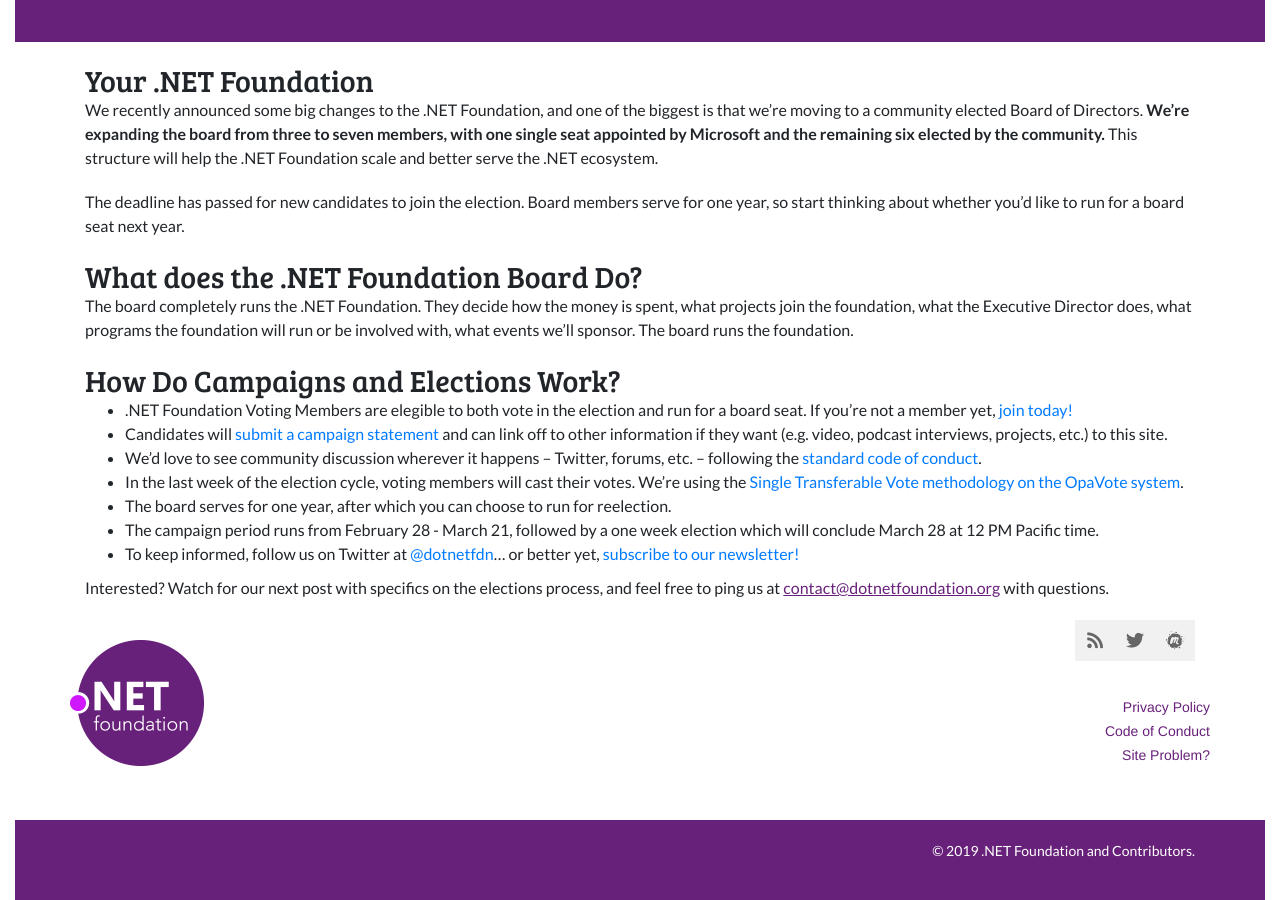
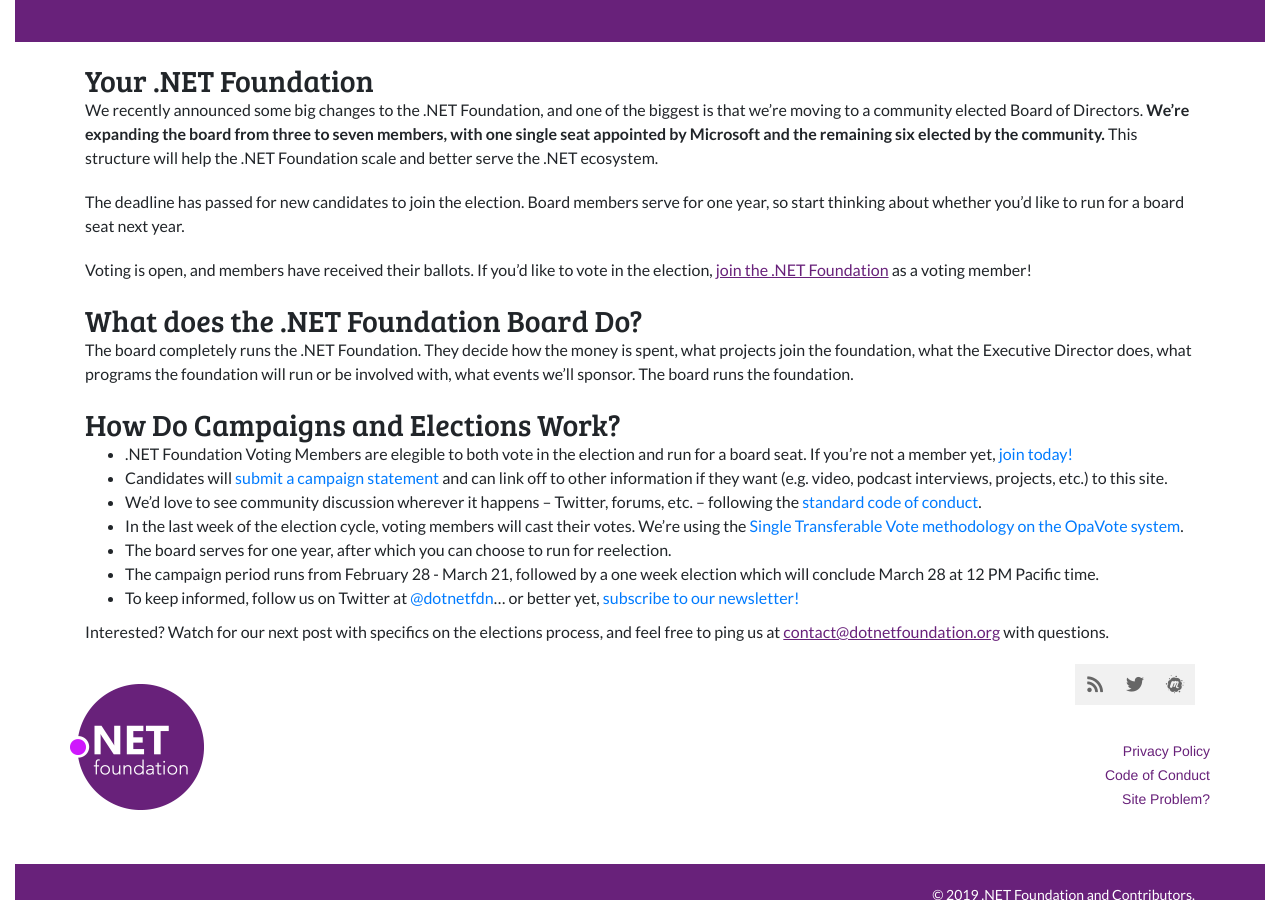
Before and after one commit to dotnet-foundation/election, a Jekyll site: the page built from index.md, in a window 1280 px wide and 900 px high, scrolled down 472 px. Built offline with Jekyll 4.4.1, drawn with Linux system fonts in a browser that asks for light colours; nearby versions of some CDN libraries; our own code applies the rules of GitHub Pages for plain Markdown files; comment, search, counter and statistics services are not loaded.

Commit message:
Update index.md

```diff
--- a/index.md
+++ b/index.md
@@ -6,7 +6,7 @@ title: .NET Foundation Board Member Elections
 
 We recently announced some big changes to the .NET Foundation, and one of the biggest is that we’re moving to a community elected Board of Directors. **We're expanding the board from three to seven members, with one single seat appointed by Microsoft and the remaining six elected by the community.** This structure will help the .NET Foundation scale and better serve the .NET ecosystem.
 
-{% if campaign_open == true %}
+{% if site.campaign_open == true %}
 
 **If you’re passionate about open source .NET, we’d like you to think about [running in the elections!](/campaign)**
 
@@ -16,7 +16,7 @@ The deadline has passed for new candidates to join the election. Board members s
 
 {% endif %}
 
-{% if voting_open == true %}
+{% if site.voting_open == true %}
 
 Voting is open, and members have received their ballots. If you'd like to vote in the election, [join the .NET Foundation](https://members.dotnetfoundation.org) as a voting member!
 
```
